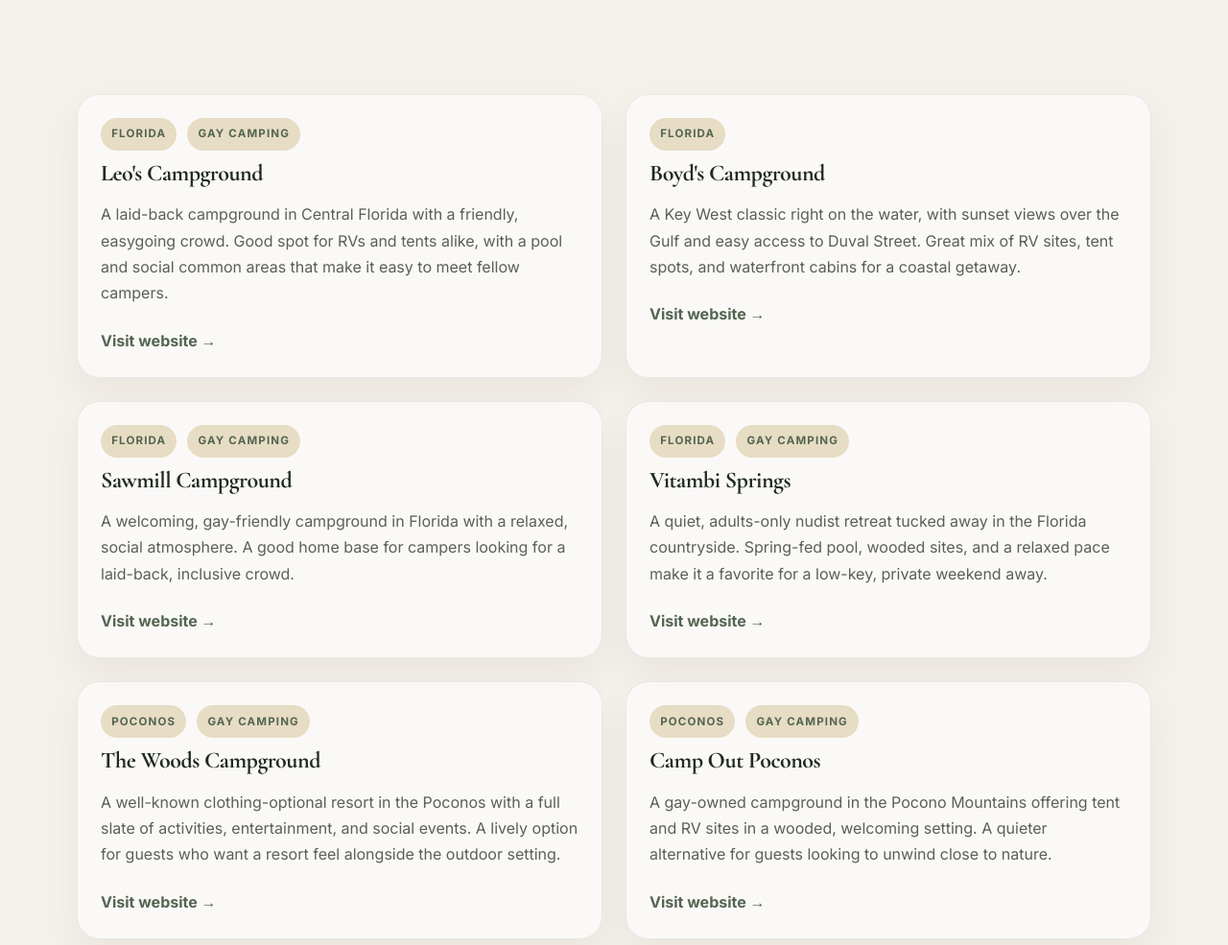
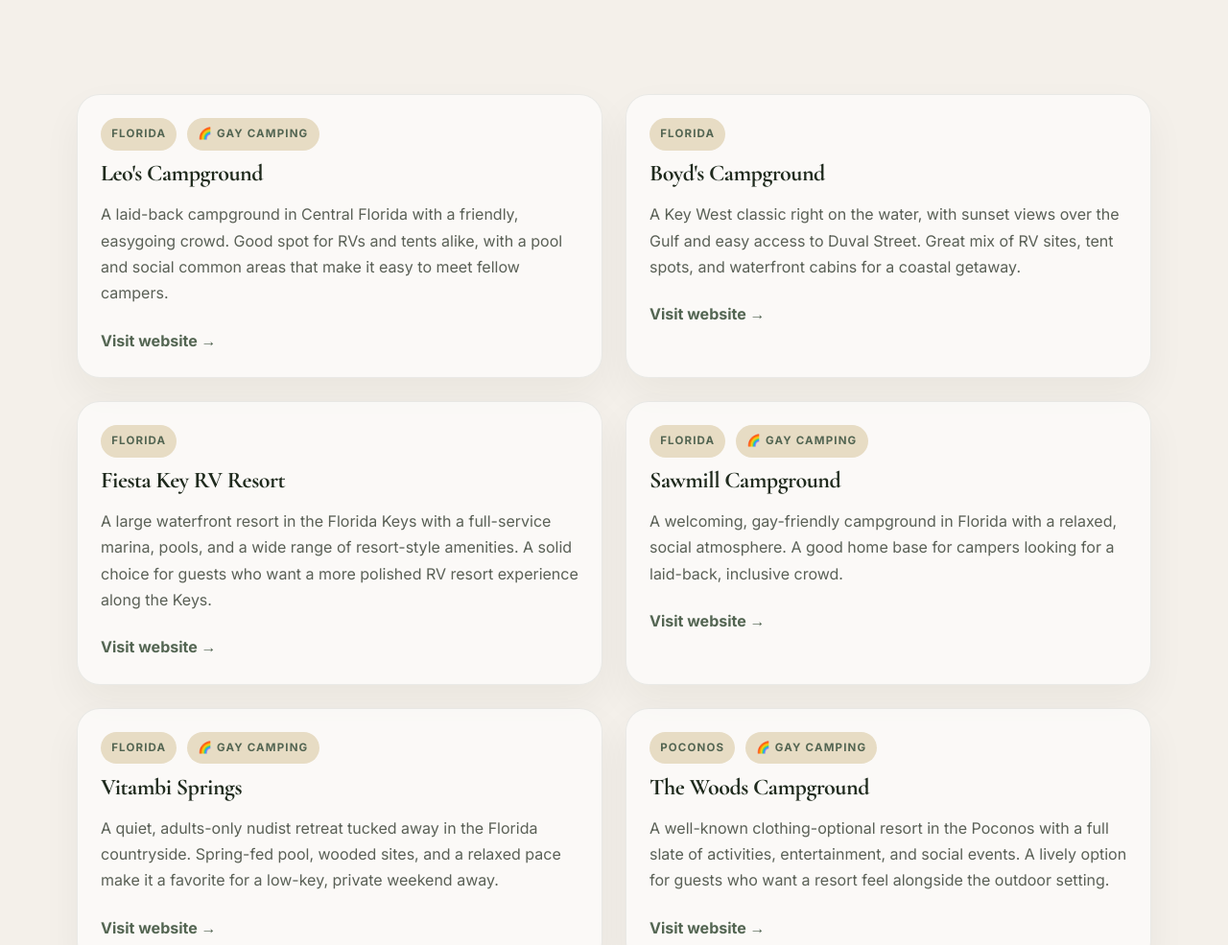
Before and after one commit to StevieCee/greenacresglampsite-site, a plain HTML site: page campsites.html in a window 1280 px wide. Shown: the part 480-1465 px from the top of the page at 96% size. Drawn offline with nearby package versions, Linux system fonts and the light colour scheme.

Commit message:
rainbow and fiesta key

```diff
--- a/campsites.html
+++ b/campsites.html
@@ -41,7 +41,7 @@
           <article class="review-card">
             <div class="review-header">
               <span class="tag">Florida</span>
-              <span class="tag">Gay Camping</span>
+              <span class="tag">🌈 Gay Camping</span>
               <h2>Leo's Campground</h2>
             </div>
             <p class="review-copy">A laid-back campground in Central Florida with a friendly, easygoing crowd. Good spot for RVs and tents alike, with a pool and social common areas that make it easy to meet fellow campers.</p>
@@ -60,7 +60,16 @@
           <article class="review-card">
             <div class="review-header">
               <span class="tag">Florida</span>
-              <span class="tag">Gay Camping</span>
+              <h2>Fiesta Key RV Resort</h2>
+            </div>
+            <p class="review-copy">A large waterfront resort in the Florida Keys with a full-service marina, pools, and a wide range of resort-style amenities. A solid choice for guests who want a more polished RV resort experience along the Keys.</p>
+            <a class="link-arrow" href="https://thousandtrails.com/florida/fiesta-key-rv-resort" target="_blank" rel="noreferrer">Visit website →</a>
+          </article>
+
+          <article class="review-card">
+            <div class="review-header">
+              <span class="tag">Florida</span>
+              <span class="tag">🌈 Gay Camping</span>
               <h2>Sawmill Campground</h2>
             </div>
             <p class="review-copy">A welcoming, gay-friendly campground in Florida with a relaxed, social atmosphere. A good home base for campers looking for a laid-back, inclusive crowd.</p>
@@ -70,7 +79,7 @@
           <article class="review-card">
             <div class="review-header">
               <span class="tag">Florida</span>
-              <span class="tag">Gay Camping</span>
+              <span class="tag">🌈 Gay Camping</span>
               <h2>Vitambi Springs</h2>
             </div>
             <p class="review-copy">A quiet, adults-only nudist retreat tucked away in the Florida countryside. Spring-fed pool, wooded sites, and a relaxed pace make it a favorite for a low-key, private weekend away.</p>
@@ -80,7 +89,7 @@
           <article class="review-card">
             <div class="review-header">
               <span class="tag">Poconos</span>
-              <span class="tag">Gay Camping</span>
+              <span class="tag">🌈 Gay Camping</span>
               <h2>The Woods Campground</h2>
             </div>
             <p class="review-copy">A well-known clothing-optional resort in the Poconos with a full slate of activities, entertainment, and social events. A lively option for guests who want a resort feel alongside the outdoor setting.</p>
@@ -90,7 +99,7 @@
           <article class="review-card">
             <div class="review-header">
               <span class="tag">Poconos</span>
-              <span class="tag">Gay Camping</span>
+              <span class="tag">🌈 Gay Camping</span>
               <h2>Camp Out Poconos</h2>
             </div>
             <p class="review-copy">A gay-owned campground in the Pocono Mountains offering tent and RV sites in a wooded, welcoming setting. A quieter alternative for guests looking to unwind close to nature.</p>
```
